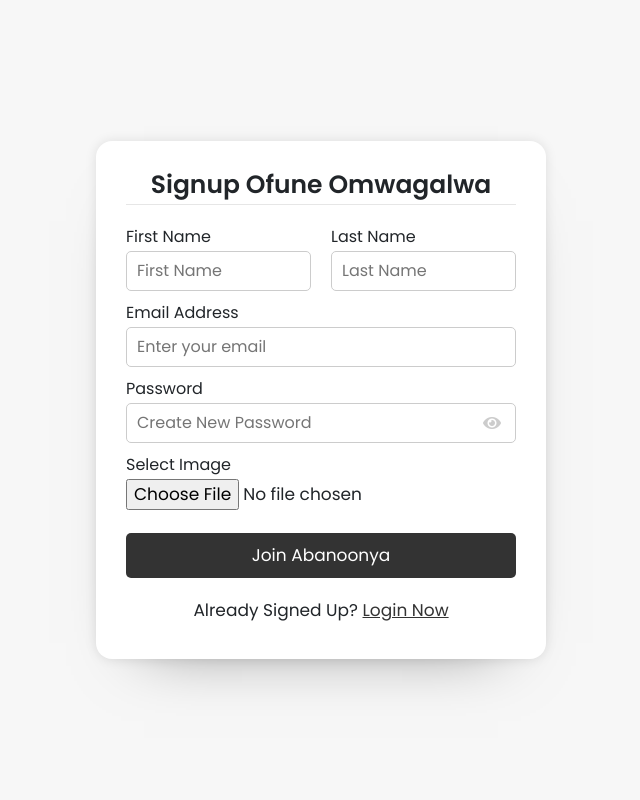
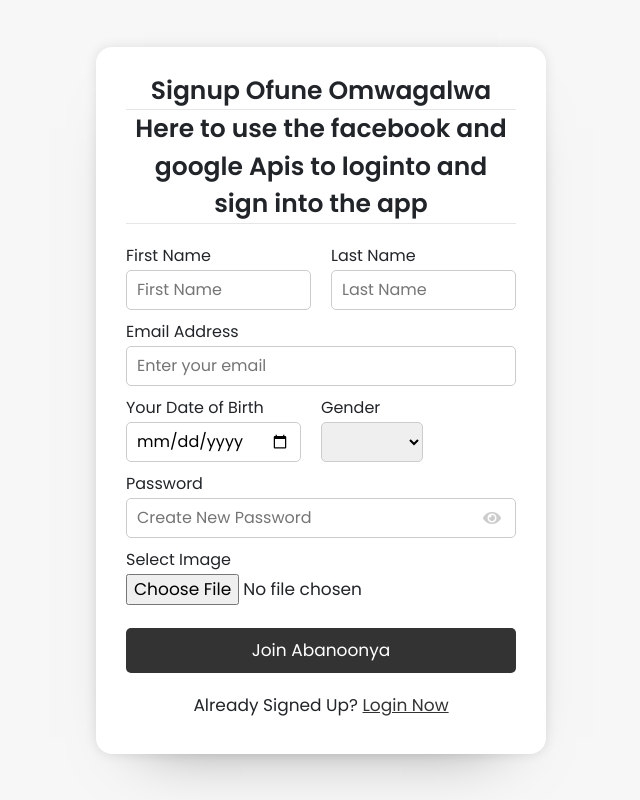
Before and after one commit to GeraldJamisco/Abanoonya, a PHP site: page / in a window 1280 px wide. Shown: the whole page, without its empty margins (319-959 px from the left). Run offline with PHP 8.4, Linux system fonts and the light colour scheme.

Commit message:
configuring the signup page

```diff
--- /dev/null
+++ b/Javascript/signup.js
@@ -0,0 +1,25 @@
+const form = document.querySelector(".signup form"),
+  continueBtn = form.querySelector(".button input");
+
+form.onsubmit = (e) => {
+  e.preventDefault(); // preventing form from submiting/reloading
+}
+
+continueBtn.onclick = () => {
+  // AJAX starts here  after submitting
+  let xhr = new XMLHttpRequest(); // creating XML object
+
+  // xhr.open takes many parameters but we only pass method, url and async
+  xhr.open("POST", "php/signup.php", true);
+  xhr.onload = () => {
+    if (xhr.readyState === XMLHttpRequest.DONE) {
+      if (xhr.status === 200) {
+        let data = xhr.response;
+        console.log(data);
+      }
+    }
+  }
+  // sending data from the form data through Ajax to php
+  let formData = new FormData(form); // creating new formData object
+  xhr.send(formData); //sending the form data to php
+}
--- a/css/Style.css
+++ b/css/Style.css
@@ -87,6 +87,17 @@
   outline: none;
 }
 .form form .input input {
+  height: 40px;
+  width: 100%;
+  font-size: 16px;
+  padding: 0 10px;
+  border: 1px solid #ccc;
+  border-radius: 5px;
+}
+
+/* the select statement of the gender */
+
+.form form .select select{
   height: 40px;
   width: 100%;
   font-size: 16px;
--- a/index.php
+++ b/index.php
@@ -18,25 +18,47 @@
     <div class="login-wrapper">
       <section class="form signup">
         <header>Signup Ofune Omwagalwa</header>
-        <form action="#">
+        <!-- log in using google or facebook or apple  customized butons buttons -->
+
+        <header class="social-logins-google-facebook">
+          Here to use the facebook and google Apis to loginto and sign into the app
+        </header>
+
+
+        <form action="#" enctype="multipart/form-data">
           <div class="error-text">This is an error message!</div>
           <div class="name-details">
             <div class="field input">
               <label for="First Name">First Name</label>
-              <input type="text" placeholder="First Name" />
+              <input type="text" placeholder="First Name" name="AbanoonyaFname" required/>
             </div>
             <div class="field input">
               <label for="Last Name">Last Name</label>
-              <input type="text" placeholder="Last Name" />
+              <input type="text" placeholder="Last Name" name="AbanoonyaLname" required/>
             </div>
           </div>
           <div class="field input">
             <label for="Email Address">Email Address</label>
-            <input type="email" placeholder="Enter your email" />
+            <input type="email" placeholder="Enter your email" name="AbanoonyaMail" required/>
+          </div>
+          <!-- for date of birth and gender -->
+          <div class="name-details">
+            <div class="field input">
+            <label for="Email Address">Your Date of Birth</label>
+            <input type="date" name="AbanoonyaDob" required/>
+          </div>
+            <div class="field select">
+              <label for="Gender">Gender</label>
+              <select name="AbanoonyaGender" required="required">
+                <option value=""></option>
+                <option value="Male">Male</option>
+                <option value="Female">Female</option>
+              </select>
+            </div>
           </div>
           <div class="field input">
             <label for="Password">Password</label>
-            <input type="password" placeholder="Create New Password" />
+            <input type="password" placeholder="Create New Password" name="AbanoonyaPassword" required/>
             <i class="fas fa-eye"></i>
           </div>
           <!-- <div class="field input">
@@ -44,22 +66,23 @@
             <input
               type="password"
               placeholder="Create Re-enter Your new Password"
-              class="Password2"
+              class="Password2" required
             />
             <i class="fas fa-eye"></i>
           </div> -->
           <div class="field image">
             <label for="Select Image">Select Image</label>
-            <input type="file" />
+            <input type="file"  name="AbanoonyaImage" required/>
           </div>
           <div class="field button">
-            <input type="submit" value="Join Abanoonya" />
+            <input type="submit" value="Join Abanoonya"/>
           </div>
         </form>
-        <div class="link">Already Signed Up? <a href="#">Login Now</a></div>
+        <div class="link">Already Signed Up? <a href="login.php">Login Now</a></div>
       </section>
     </div>
     <script src="Javascript/password-show-hideveriyf.js"></script>
+    <script src="javascript/signup.js"></script>
     <script src="css/Bootstrap/js/bootstrap.js"></script>
   </body>
 </html>
--- /dev/null
+++ b/php/config.php
@@ -0,0 +1,6 @@
+<?php
+    $conn = mysqli_connect("Localhost", "root", "", "abanoonya");
+    if (!$conn) {
+        echo "Database connected succesfuly" . mysql_connect_error();
+    }
+?>
```
Also changed, not shown: php/signup.php (added, +47 -0 lines).
